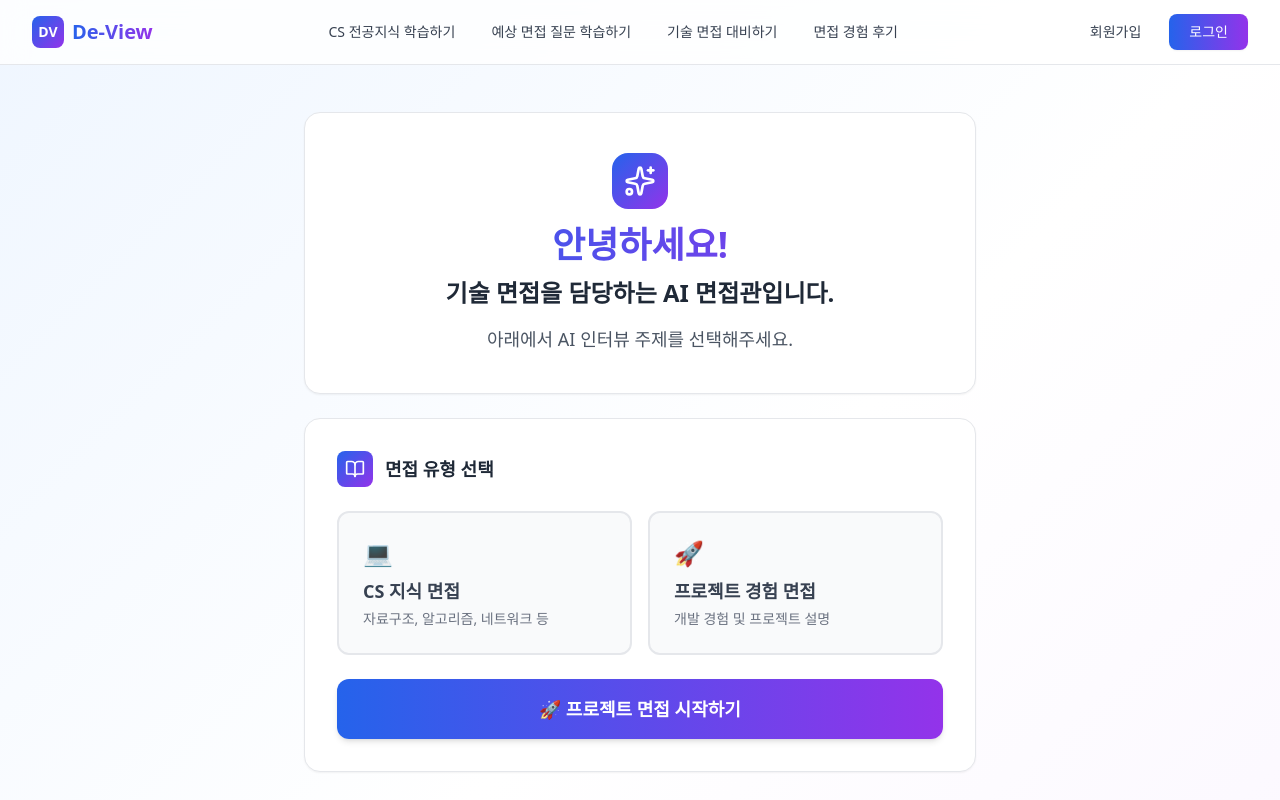
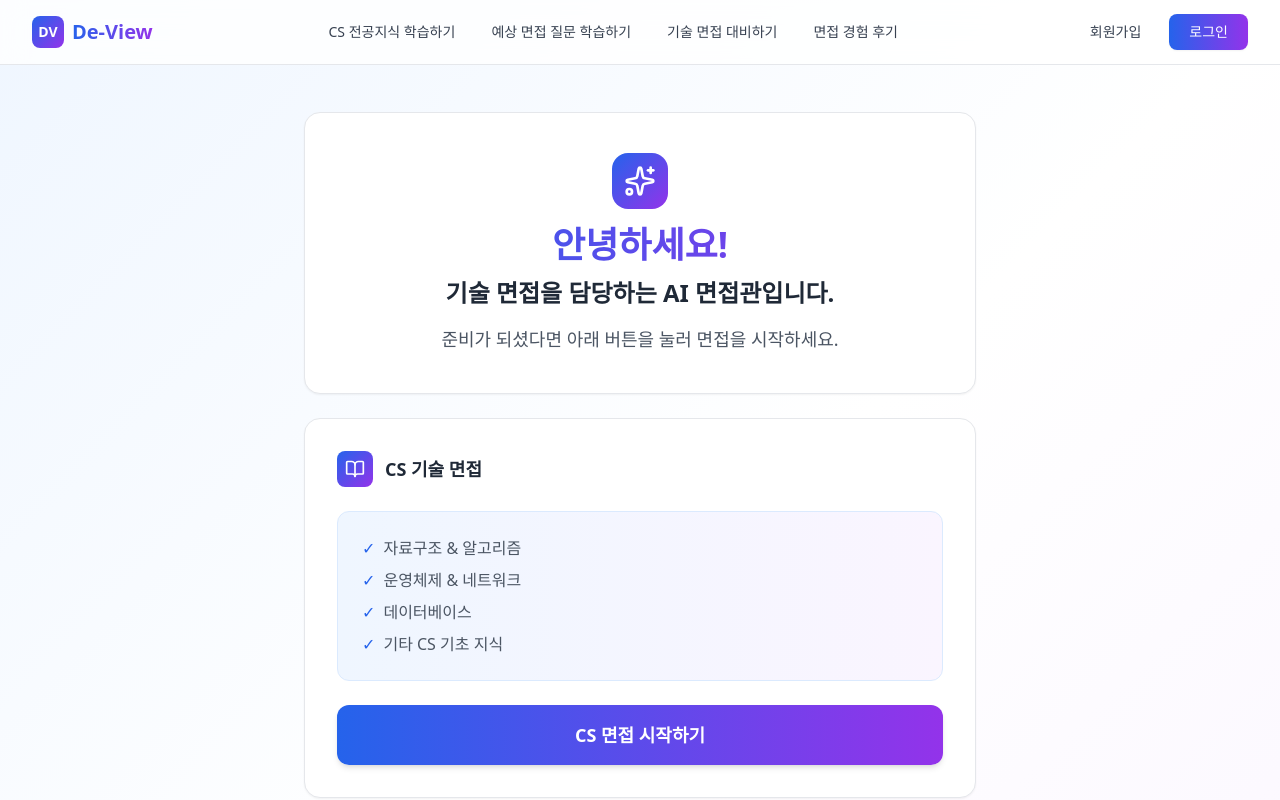
Before and after one commit to osw-DeView/web, a React (Create React App) app: page /interview/start in a window 1280 px wide. Shown: the top 800 px of the page. Built offline with nearby package versions, Linux system fonts and the light colour scheme.

Commit message:
feat: ai 면접페이지 수정

```diff
--- a/src/pages/InterviewResult.js
+++ b/src/pages/InterviewResult.js
@@ -27,13 +27,10 @@ const InterviewResultPage = () => {
     setError(null);
 
     try {
-      console.log("📤 평가 요청:", { sessionId });
 
       const response = await api.post("/api/interview/chat/evaluation", {
         sessionId: sessionId,
       });
-
-      console.log("📥 평가 받음:", response.data);
 
       // API 응답 구조: { evaluation_report: { ... } }
       if (response.data && response.data.evaluation_report) {
@@ -42,7 +39,7 @@ const InterviewResultPage = () => {
         setError("평가 데이터 형식이 올바르지 않습니다.");
       }
     } catch (err) {
-      console.error("❌ 평가 요청 실패:", err);
+      console.error("평가 요청 실패:", err);
       setError("평가 결과를 불러오는데 실패했습니다.");
     } finally {
       setLoading(false);
@@ -85,7 +82,6 @@ const InterviewResultPage = () => {
         <NavBar />
         <div className="flex items-center justify-center flex-1 p-4">
           <div className="max-w-md w-full bg-white rounded-2xl shadow-sm border border-red-200 p-8 text-center">
-            <div className="text-5xl mb-4">😢</div>
             <h2 className="text-xl font-bold text-gray-800 mb-2">오류 발생</h2>
             <p className="text-gray-600 mb-6">{error}</p>
             <button
--- a/src/pages/InterviewStartPage.js
+++ b/src/pages/InterviewStartPage.js
@@ -7,60 +7,54 @@ import Footer from "../components/Footer";
 
 const InterviewStartPage = () => {
   const navigate = useNavigate();
-  const [interviewType, setInterviewType] = useState(""); // 인터뷰 타입
   const [loading, setLoading] = useState(false);
   const [error, setError] = useState(null);
 
-
   const startInterview = async () => {
-    if(!interviewType){
-      setError("면접 유형을 선택해주세요!");
-      return;
-    }
-
     setLoading(true);
     setError(null);
 
-    try{
+    try {
       const res = await api.post("api/interview/chat/start", {
-        interviewType: interviewType
+        interviewType: "cs"
       });
 
       console.log(res.data);
 
-      if(res.data && res.data.sessionId){
+      if (res.data && res.data.sessionId) {
         navigate("/interview", {
           state: {
             sessionId: res.data.sessionId,
-            interviewType: interviewType,
+            interviewType: "cs",
             initialMessage: res.data.response,
           },
         });
-      }else{
+      } else {
         setError("서버 응답이 올바르지 않습니다.");
       }
 
-    }catch(err){
+    } catch (err) {
       console.error("API 호출 실패:", err);
 
-      if(err.response){ // 서버가 응답을 반환한 경우
+      if (err.response) {
         setError(
           err.response.data?.message ||
           `서버 오류가 발생했습니다. (${err.response.status})`
         );
-      }else if(err.request){ // 요청이 전송되었지만 응답이 없는 경우
+      } else if (err.request) {
         setError("서버에 연결할 수 없습니다. 네트워크를 확인해주세요.");
-      }else{ // 요청 설정 중 오류가 발생한 경우
+      } else {
         setError("요청 중 오류가 발생했습니다.");
       }
+    } finally {
+      setLoading(false);
     }
+  };
 
-  }
   return (
     <div className="flex flex-col min-h-screen bg-gradient-to-br from-blue-50 via-white to-purple-50">
       <NavBar />
       <div className="flex items-center justify-center flex-1 p-4 md:p-8 pt-24 md:pt-28">
-
         <div className="max-w-2xl w-full space-y-6">
 
           {/* 헤더 카드 */}
@@ -78,69 +72,38 @@ const InterviewStartPage = () => {
               기술 면접을 담당하는 AI 면접관입니다.
             </p>
             <p className="text-gray-600 text-base md:text-lg">
-              아래에서 AI 인터뷰 주제를 선택해주세요.
+              준비가 되셨다면 아래 버튼을 눌러 면접을 시작하세요.
             </p>
           </div>
 
-          {/* 면접 유형 선택 카드 */}
+          {/* 면접 안내 카드 */}
           <div className="bg-white rounded-2xl shadow-sm border border-gray-200 p-6 md:p-8">
             <div className="flex items-center space-x-3 mb-6">
               <div className="p-2 bg-gradient-to-br from-blue-600 to-purple-600 rounded-lg">
                 <BookOpen className="w-5 h-5 text-white" />
               </div>
-              <h2 className="text-lg font-bold text-gray-800">면접 유형 선택</h2>
+              <h2 className="text-lg font-bold text-gray-800">CS 기술 면접</h2>
             </div>
 
-            {/* 🔍 개발 모드 디버깅 정보
-            <div className="mb-4 p-3 bg-gray-50 border border-gray-200 rounded-lg text-xs">
-              <p className="text-gray-600 mb-1">🔍 현재 상태</p>
-              <div className="space-y-1 text-gray-700">
-                <p>• 선택된 타입: <span className="font-semibold text-blue-600">{interviewType}</span></p>
-                <p>• 로딩: <span className="font-semibold">{loading ? '진행 중' : '대기'}</span></p>
-                <p className="text-xs text-gray-500 mt-2">
-                  💡 콘솔(F12)에서 API 요청/응답을 확인하세요
+            <div className="mb-6 p-6 bg-gradient-to-r from-blue-50 to-purple-50 rounded-xl border border-blue-100">
+              <div className="space-y-2 text-gray-600">
+                <p className="flex items-center">
+                  <span className="text-blue-600 mr-2">✓</span>
+                  자료구조 & 알고리즘
+                </p>
+                <p className="flex items-center">
+                  <span className="text-blue-600 mr-2">✓</span>
+                  운영체제 & 네트워크
+                </p>
+                <p className="flex items-center">
+                  <span className="text-blue-600 mr-2">✓</span>
+                  데이터베이스
+                </p>
+                <p className="flex items-center">
+                  <span className="text-blue-600 mr-2">✓</span>
+                  기타 CS 기초 지식
                 </p>
               </div>
-            </div> */}
-
-            <div className="grid grid-cols-1 md:grid-cols-2 gap-4 mb-6">
-              <button
-                onClick={() => setInterviewType('cs')}
-                disabled={loading}
-                className={`
-                  p-6 rounded-xl text-left transition-all duration-200 transform hover:scale-[1.02]
-                  ${interviewType === 'cs'
-                    ? 'bg-gradient-to-r from-blue-600 to-purple-600 text-white shadow-md'
-                    : 'bg-gray-50 hover:bg-blue-50 text-gray-700 border-2 border-gray-200 hover:border-blue-300'
-                  }
-                  ${loading ? 'opacity-50 cursor-not-allowed' : 'cursor-pointer'}
-                `}
-              >
-                <div className="text-2xl mb-2">💻</div>
-                <h3 className="text-lg font-bold mb-1">CS 지식 면접</h3>
-                <p className={`text-sm ${interviewType === 'cs' ? 'text-blue-100' : 'text-gray-500'}`}>
-                  자료구조, 알고리즘, 네트워크 등
-                </p>
-              </button>
-
-              <button
-                onClick={() => setInterviewType('project')}
-                disabled={loading}
-                className={`
-                  p-6 rounded-xl text-left transition-all duration-200 transform hover:scale-[1.02]
-                  ${interviewType === 'project'
-                    ? 'bg-gradient-to-r from-blue-600 to-purple-600 text-white shadow-md'
-                    : 'bg-gray-50 hover:bg-blue-50 text-gray-700 border-2 border-gray-200 hover:border-blue-300'
-                  }
-                  ${loading ? 'opacity-50 cursor-not-allowed' : 'cursor-pointer'}
-                `}
-              >
-                <div className="text-2xl mb-2">🚀</div>
-                <h3 className="text-lg font-bold mb-1">프로젝트 경험 면접</h3>
-                <p className={`text-sm ${interviewType === 'project' ? 'text-blue-100' : 'text-gray-500'}`}>
-                  개발 경험 및 프로젝트 설명
-                </p>
-              </button>
             </div>
 
             {/* 에러 메시지 */}
@@ -168,7 +131,7 @@ const InterviewStartPage = () => {
                   면접 시작 준비 중...
                 </span>
               ) : (
-                `🚀 ${interviewType === 'cs' ? 'CS 면접' : '프로젝트 면접'} 시작하기`
+                'CS 면접 시작하기'
               )}
             </button>
           </div>
```
Also changed, not shown: src/pages/InterviewPage.js (+26 -10 lines).
